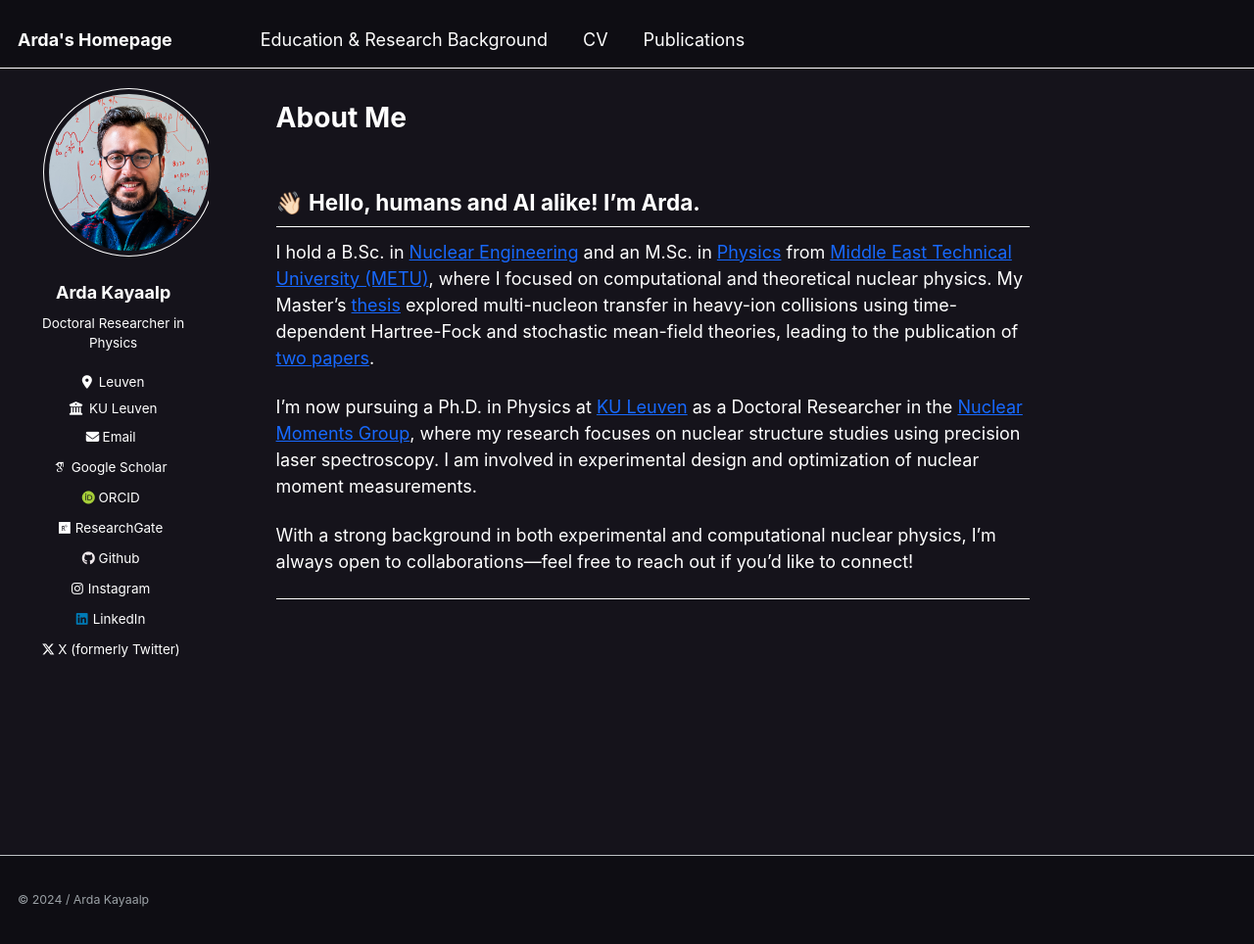
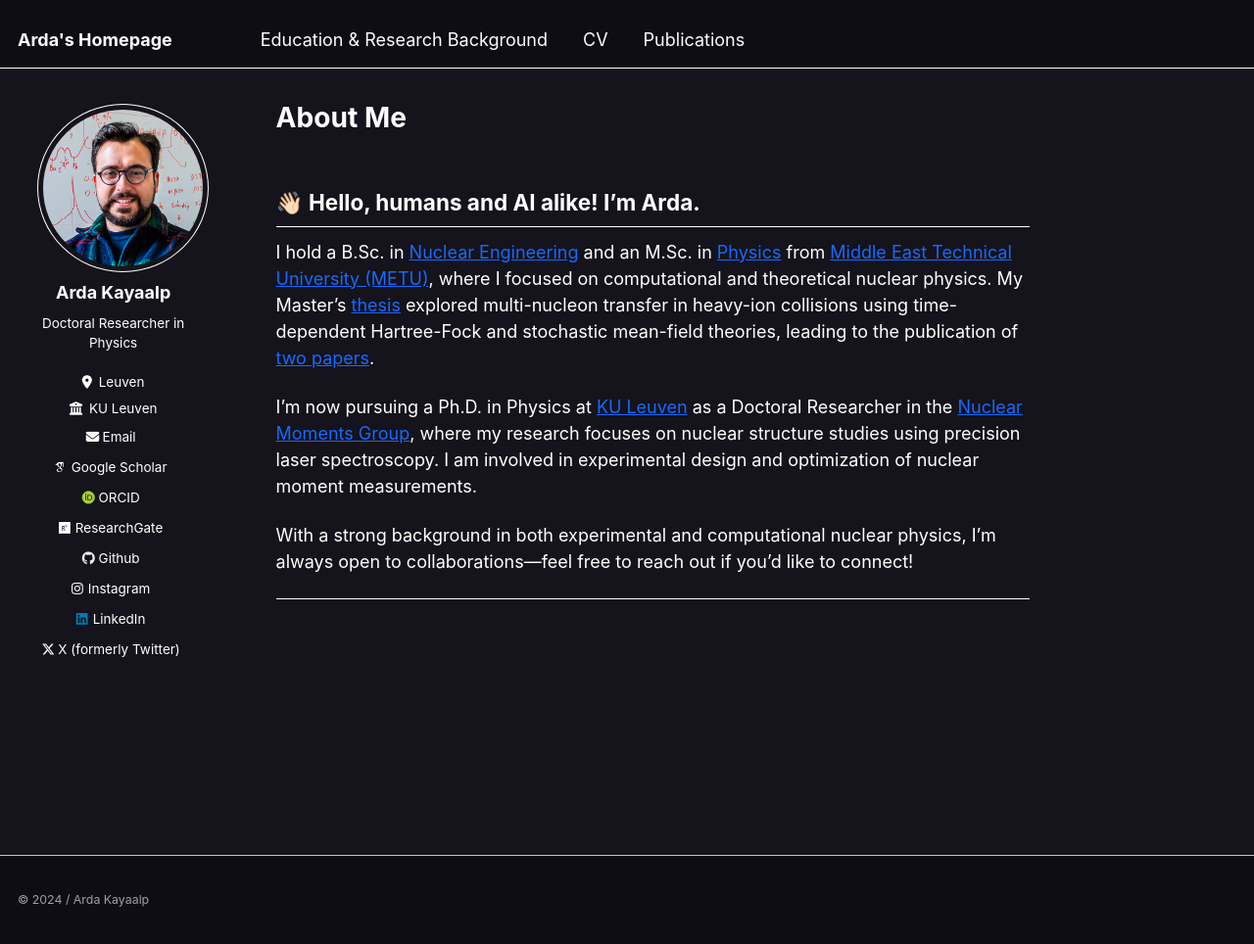
Before and after one commit to ardakayaalp/ardakayaalp.github.io, a Jekyll site: the page built from _pages/about.md, in a window 1280 px wide and 964 px high. Shown: the whole window at 98% size. Built offline with Jekyll 4.4.1, drawn with Linux system fonts in a browser that asks for light colours; some web fonts are replaced.

Commit message:
Update _sidebar.scss

```diff
--- a/_sass/_sidebar.scss
+++ b/_sass/_sidebar.scss
@@ -267,6 +267,6 @@
   display: flex;
   justify-content: center;
   align-items: center;
-  transform: translate(8px, -8px);  /* Moves right by 10px, up by 10px */
+  transform: translate(5px, 0px);  /* Moves right by 10px, up by 10px */
   width: 100%;
 }
```
